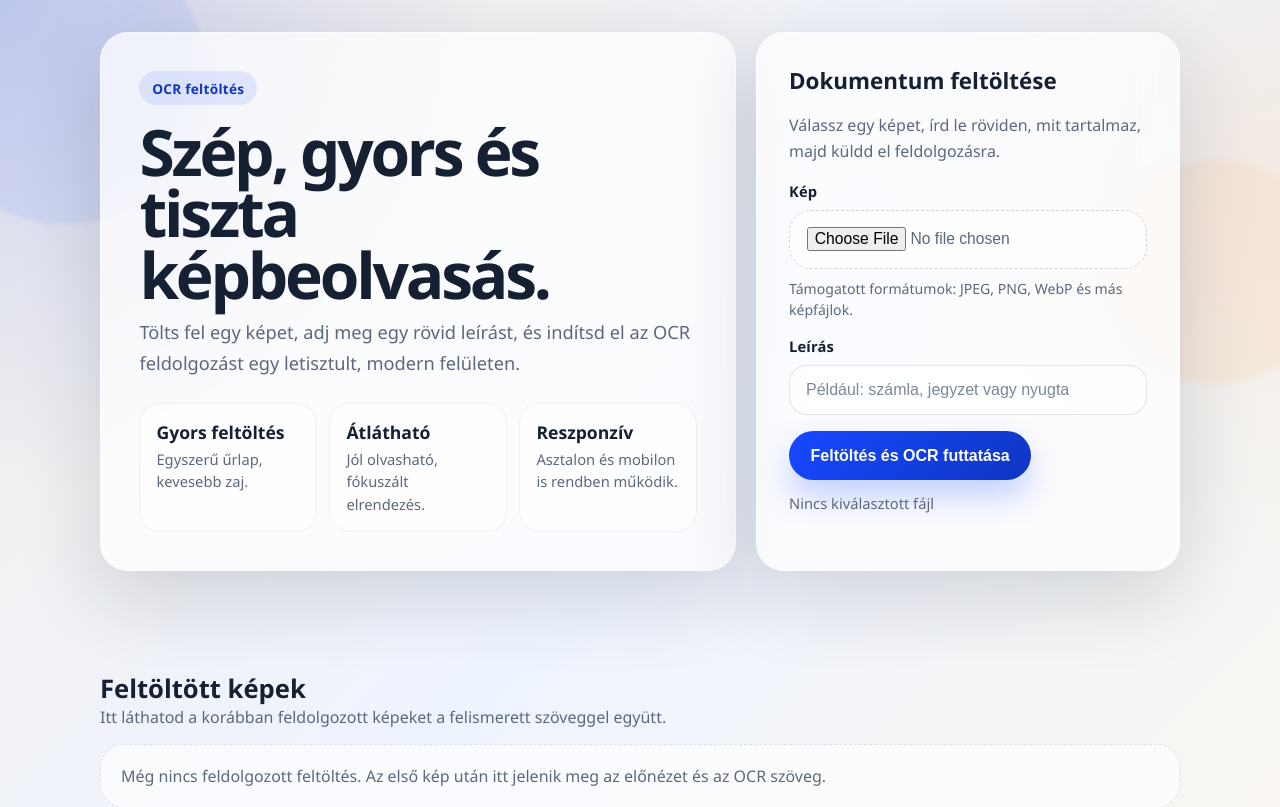
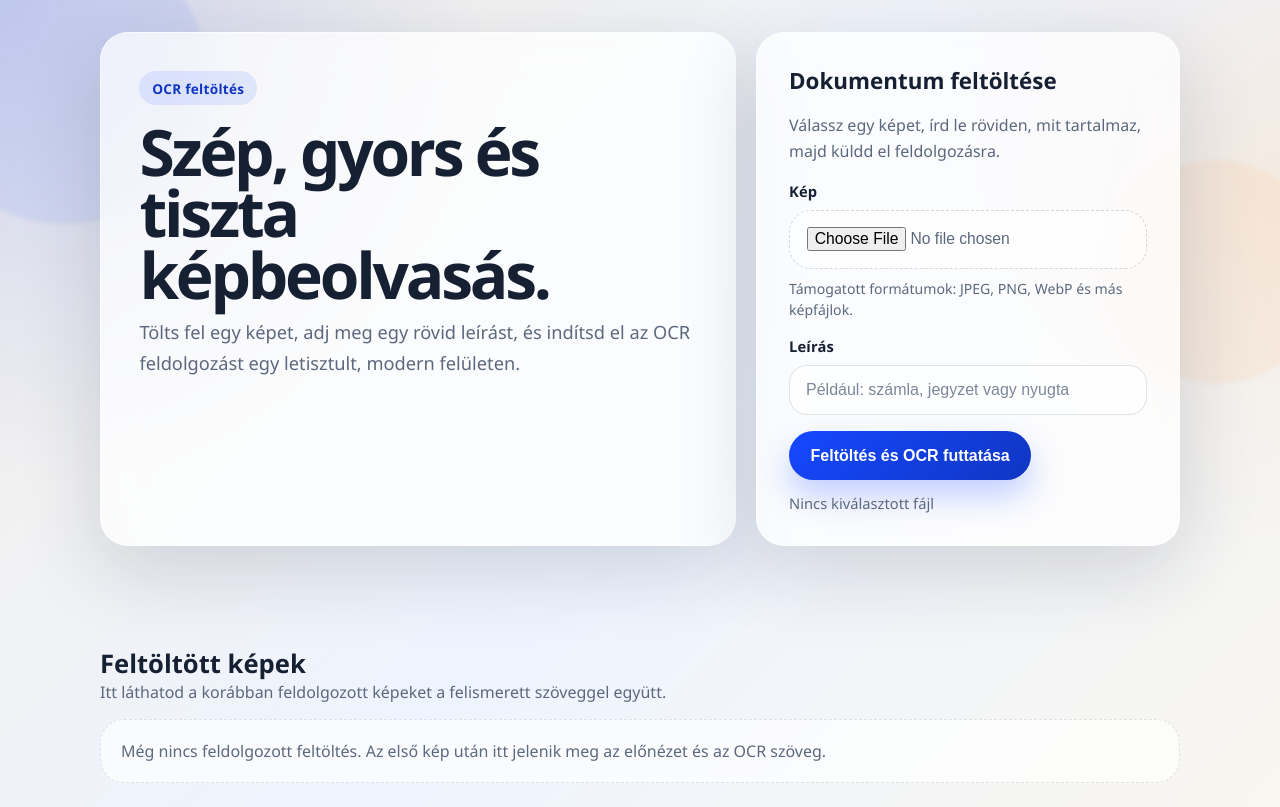
Before and after one commit to Dem757/ocr, a Flask app: page / in a window 1280 px wide. Shown: the top 807 px of the page. Run offline with Flask 3, Linux system fonts and the light colour scheme; data that the repository does not hold is empty; some libraries are stand-ins or nearby versions.

Commit message:
updated index.html

```diff
--- a/templates/index.html
+++ b/templates/index.html
@@ -388,21 +388,6 @@
                         Tölts fel egy képet, adj meg egy rövid leírást, és indítsd el az OCR feldolgozást egy letisztult, modern felületen.
                     </p>
                 </div>
-
-                <div class="stats" aria-label="Főbb előnyök">
-                    <div class="stat">
-                        <strong>Gyors feltöltés</strong>
-                        <span>Egyszerű űrlap, kevesebb zaj.</span>
-                    </div>
-                    <div class="stat">
-                        <strong>Átlátható</strong>
-                        <span>Jól olvasható, fókuszált elrendezés.</span>
-                    </div>
-                    <div class="stat">
-                        <strong>Reszponzív</strong>
-                        <span>Asztalon és mobilon is rendben működik.</span>
-                    </div>
-                </div>
             </div>
 
             <div class="panel">
```
